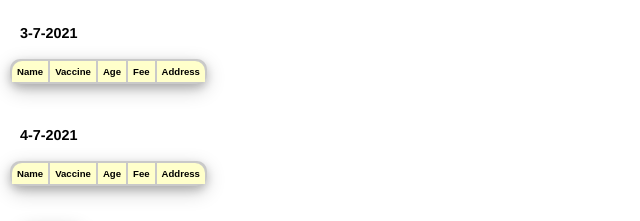
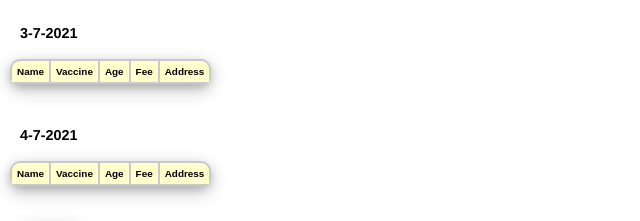
Before and after one commit to RagnosVA/Message-App, a plain HTML site: page index.html in a window 1280 px wide. Shown: the top 221 px of the page, 0-640 px from the left. Drawn offline with Linux system fonts and the light colour scheme; no server answers.

Commit message:
Update style.css

```diff
--- a/style.css
+++ b/style.css
@@ -7,7 +7,7 @@ body {
 }
 table {
     max-width: 100%;
-    font-size: 0.6rem;
+    font-size: 0.62rem;
     font-family: sans-serif;
     margin-right: 10px;
     margin-left: 10px;
@@ -24,19 +24,19 @@ thead tr th {
     background-color: rgb(255, 255, 203);
 }
 thead tr th:first-child {
-    border-top-left-radius: 10px;
+    border-top-left-radius: 8px;
 }
 thead tr th:last-child {
-    border-top-right-radius: 10px;
+    border-top-right-radius: 8px;
 }
 tbody tr {
     background-color: #fff;
 }
 tbody tr:last-child td:first-child{
-    border-bottom-left-radius: 10px;
+    border-bottom-left-radius: 8px;
 }
 tbody tr:last-child td:last-child{
-    border-bottom-right-radius: 10px;
+    border-bottom-right-radius: 8px;
 }
 input[type=button]{
     margin: 20px;
```
